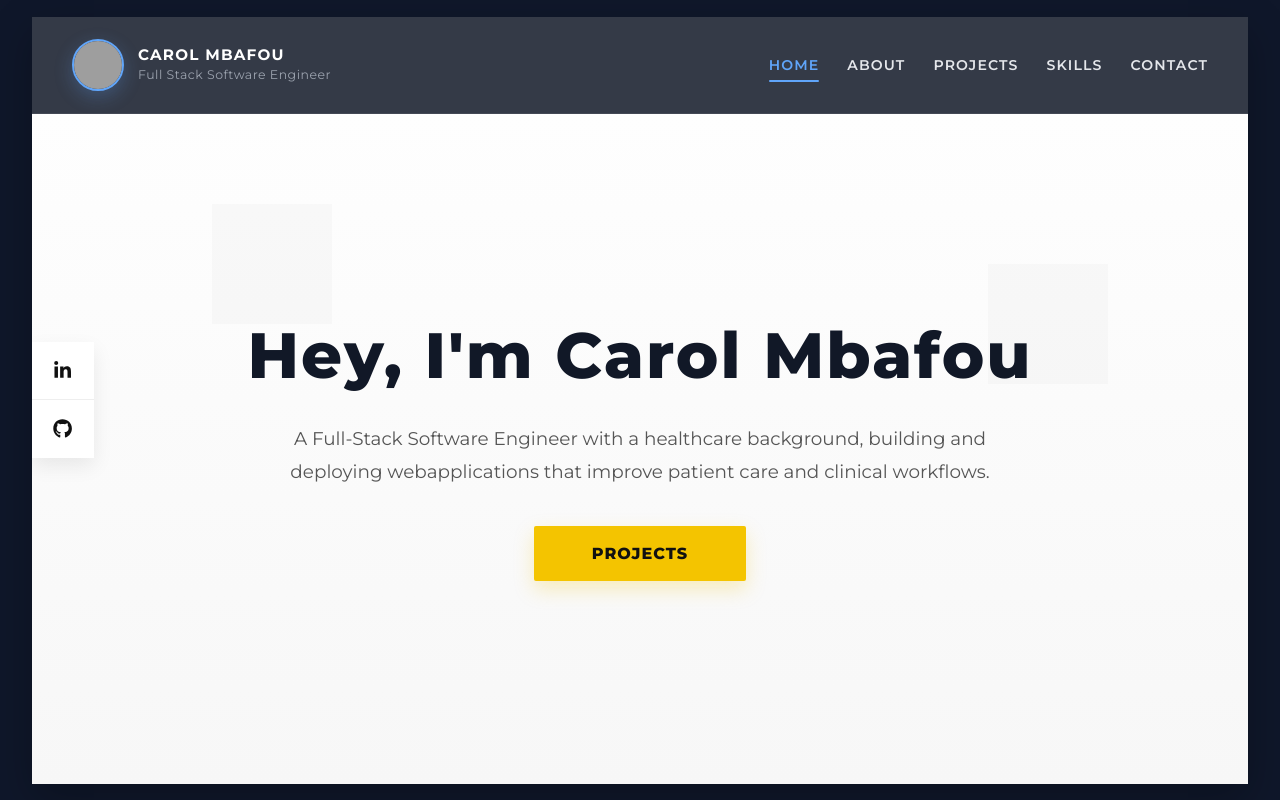
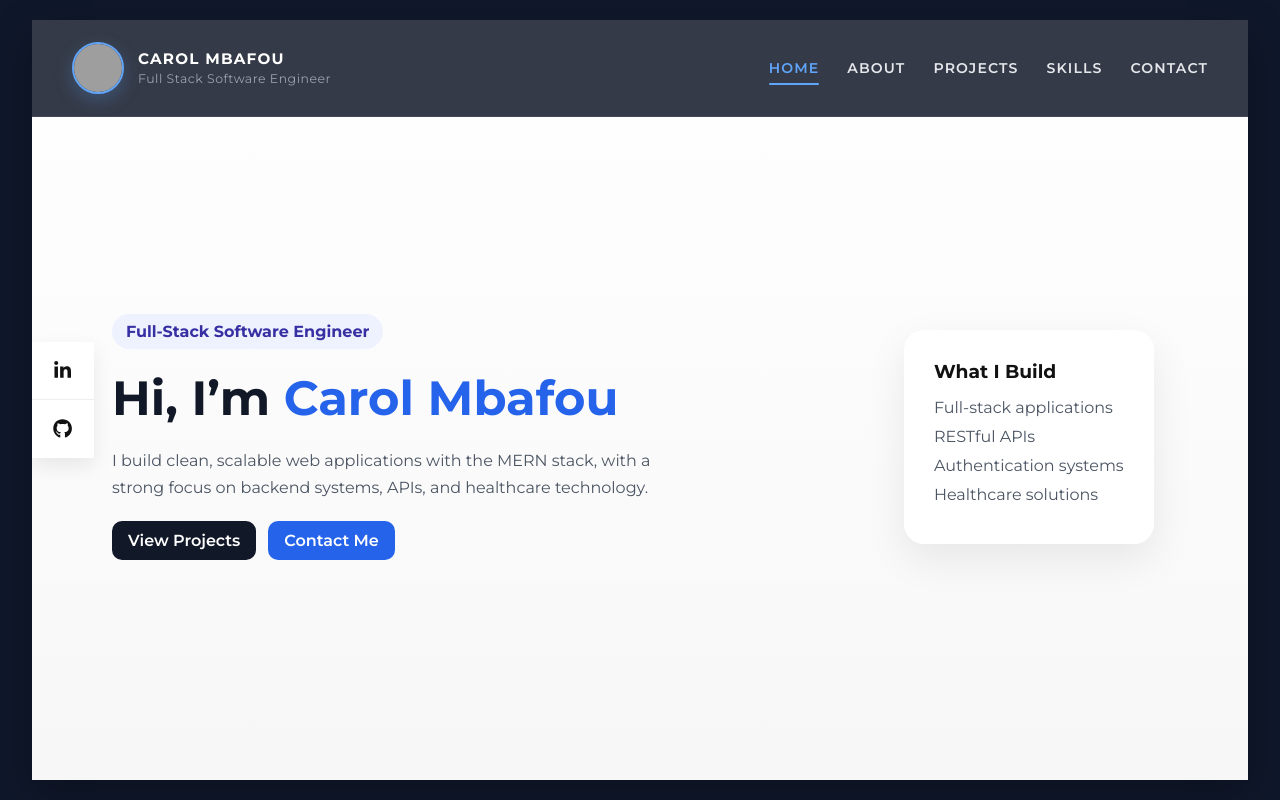
Before and after one commit to mbafousu/Portfolio, a React app: page / in a window 1280 px wide. Built offline with nearby package versions, Linux system fonts and the light colour scheme; grey boxes are pictures that could not be loaded; the HTML template or start-up script is replaced by a standard one.

Commit message:
fix hero section and projects pages

```diff
--- a/src/components/Hero.jsx
+++ b/src/components/Hero.jsx
@@ -1,21 +1,41 @@
-import "./hero.css";
 import { Link } from "react-router-dom";
+import "../styles/home.css";
 
 export default function Hero() {
   return (
-    <main className="hero" id="home">
-      <div className="hero-content">
-        <h1>Hey, I'm Carol Mbafou</h1>
+    <section className="hero">
+      <div className="hero-left">
+        <p className="hero-tag">Full-Stack Software Engineer</p>
 
-        <p>
-          A Full-Stack Software Engineer with a healthcare background,
-          building and deploying webapplications that improve patient care and clinical workflows.
+        <h1>
+          Hi, I’m <span>Carol Mbafou</span>
+        </h1>
+
+        <p className="hero-description">
+          I build clean, scalable web applications with the MERN stack,
+          with a strong focus on backend systems, APIs, and healthcare technology.
         </p>
 
-        <Link to="/projects" className="hero-btn">
-          PROJECTS
-        </Link>
+        <div className="hero-buttons">
+          <Link to="/projects" className="btn primary">
+            View Projects
+          </Link>
+
+          <Link to="/contact" className="btn secondary">
+            Contact Me
+          </Link>
+        </div>
       </div>
-    </main>
+
+      <div className="hero-right">
+        <div className="hero-card">
+          <h3>What I Build</h3>
+          <p>Full-stack applications</p>
+          <p>RESTful APIs</p>
+          <p>Authentication systems</p>
+          <p>Healthcare solutions</p>
+        </div>
+      </div>
+    </section>
   );
 }
--- a/src/pages/Projects.jsx
+++ b/src/pages/Projects.jsx
@@ -76,7 +76,7 @@ export default function Projects() {
 
           <div className="project-links">
             <a
-              href="https://github.com/YOUR_USERNAME/clinic-scheduler-api"
+              href="https://github.com/mbafousu/clinic-scheduler-api"
               target="_blank"
               rel="noreferrer"
               className="btn primary"
--- /dev/null
+++ b/src/styles/home.css
@@ -0,0 +1,91 @@
+.hero {
+  min-height: 80vh;
+  display: grid;
+  grid-template-columns: 1.2fr 0.8fr;
+  align-items: center;
+  gap: 40px;
+  padding-left: 80px;
+
+}
+
+.hero-left {
+  display: flex;
+  flex-direction: column;
+  gap: 20px;
+}
+
+.hero-tag {
+  background: #eef2ff;
+  color: #3730a3;
+  padding: 8px 14px;
+  border-radius: 999px;
+  font-weight: 700;
+  width: fit-content;
+}
+
+.hero-left h1 {
+  font-size: 3rem;
+  color: #111827;
+}
+
+.hero-left span {
+  color: #2563eb;
+}
+
+.hero-description {
+  max-width: 550px;
+  color: #4b5563;
+  line-height: 1.7;
+}
+
+.hero-buttons {
+  display: flex;
+  gap: 12px;
+}
+
+.btn {
+  padding: 12px 20px;
+  border-radius: 10px;
+  font-weight: 600;
+  text-decoration: none;
+  color: white;
+}
+
+.btn.primary {
+  background: #111827;
+}
+
+.btn.secondary {
+  background: #2563eb;
+}
+
+.hero-right {
+  display: flex;
+  justify-content: center;
+}
+
+.hero-card {
+  background: #ffffff;
+  padding: 30px;
+  border-radius: 20px;
+  box-shadow: 0 15px 40px rgba(0, 0, 0, 0.08);
+}
+
+.hero-card h3 {
+  margin-bottom: 15px;
+}
+
+.hero-card p {
+  margin-bottom: 10px;
+  color: #4b5563;
+}
+
+@media (max-width: 900px) {
+  .hero {
+    grid-template-columns: 1fr;
+  }
+
+  .hero-left h1 {
+    font-size: 2.2rem;
+  }
+}
```
